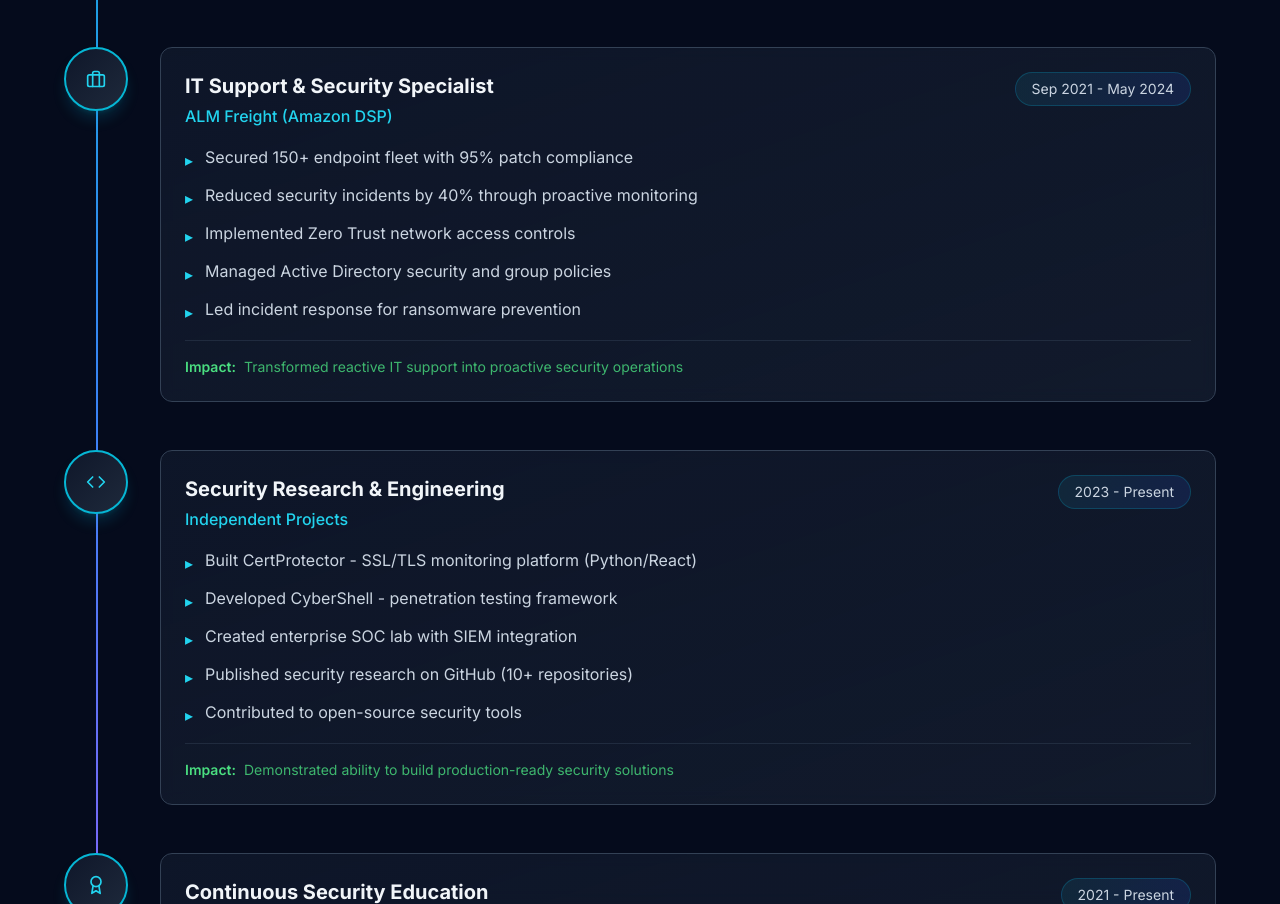
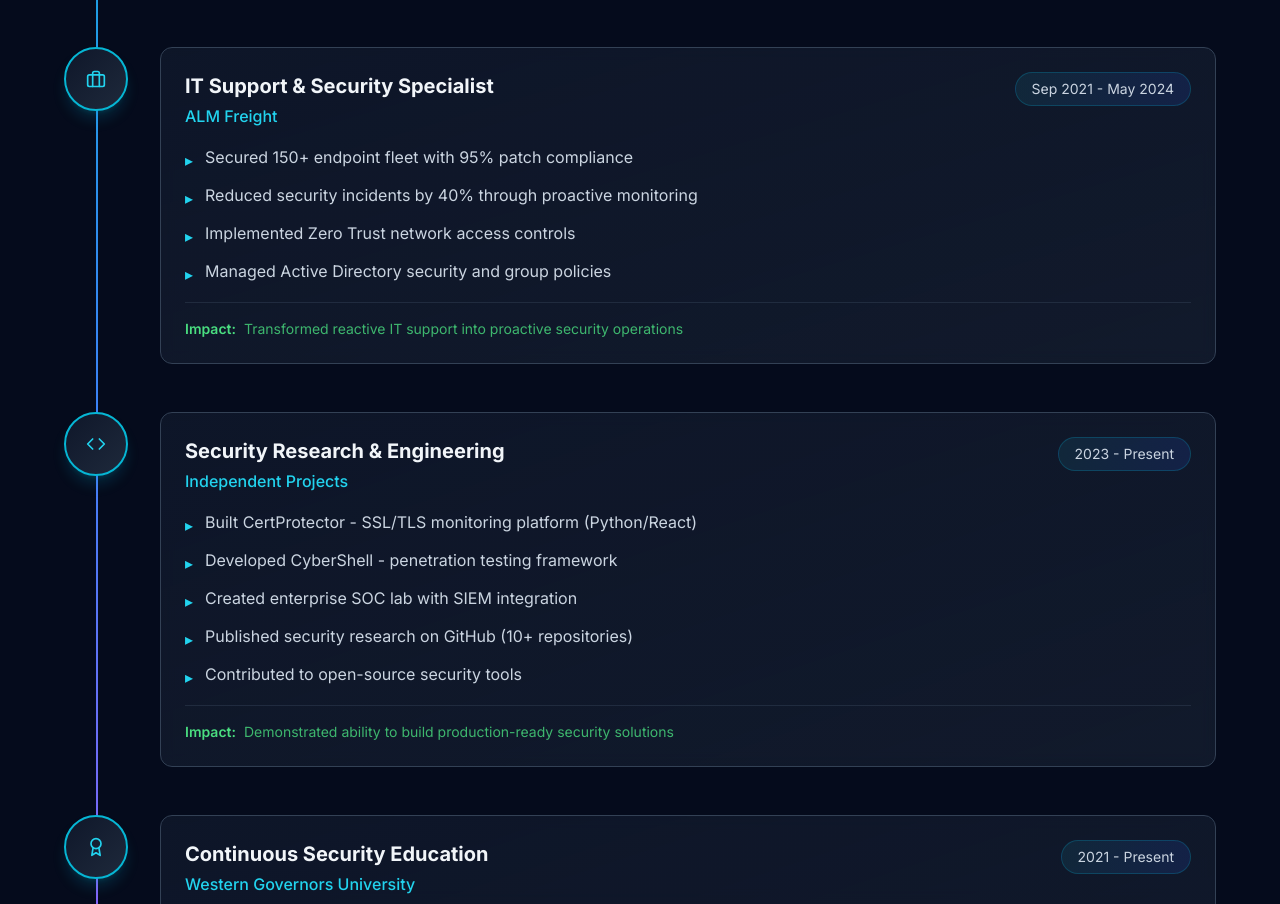
Before and after one commit to AntonioBeltranMiller/cybersec-portfolio, a Next.js app: page / in a window 1280 px wide. Shown: the part 7386-8290 px from the top of the page. Built offline with nearby package versions, Linux system fonts and the light colour scheme.

Commit message:
Update Timeline.tsx

```diff
--- a/components/Timeline.tsx
+++ b/components/Timeline.tsx
@@ -21,15 +21,14 @@ export default function ExperienceTimeline() {
     },
     {
       title: 'IT Support & Security Specialist',
-      company: 'ALM Freight (Amazon DSP)',
+      company: 'ALM Freight',
       period: 'Sep 2021 - May 2024',
       icon: <Briefcase className="w-5 h-5" />,
       highlights: [
         'Secured 150+ endpoint fleet with 95% patch compliance',
         'Reduced security incidents by 40% through proactive monitoring',
         'Implemented Zero Trust network access controls',
-        'Managed Active Directory security and group policies',
-        'Led incident response for ransomware prevention',
+        'Managed Active Directory security and group policies'
       ],
       impact: 'Transformed reactive IT support into proactive security operations',
     },
```
